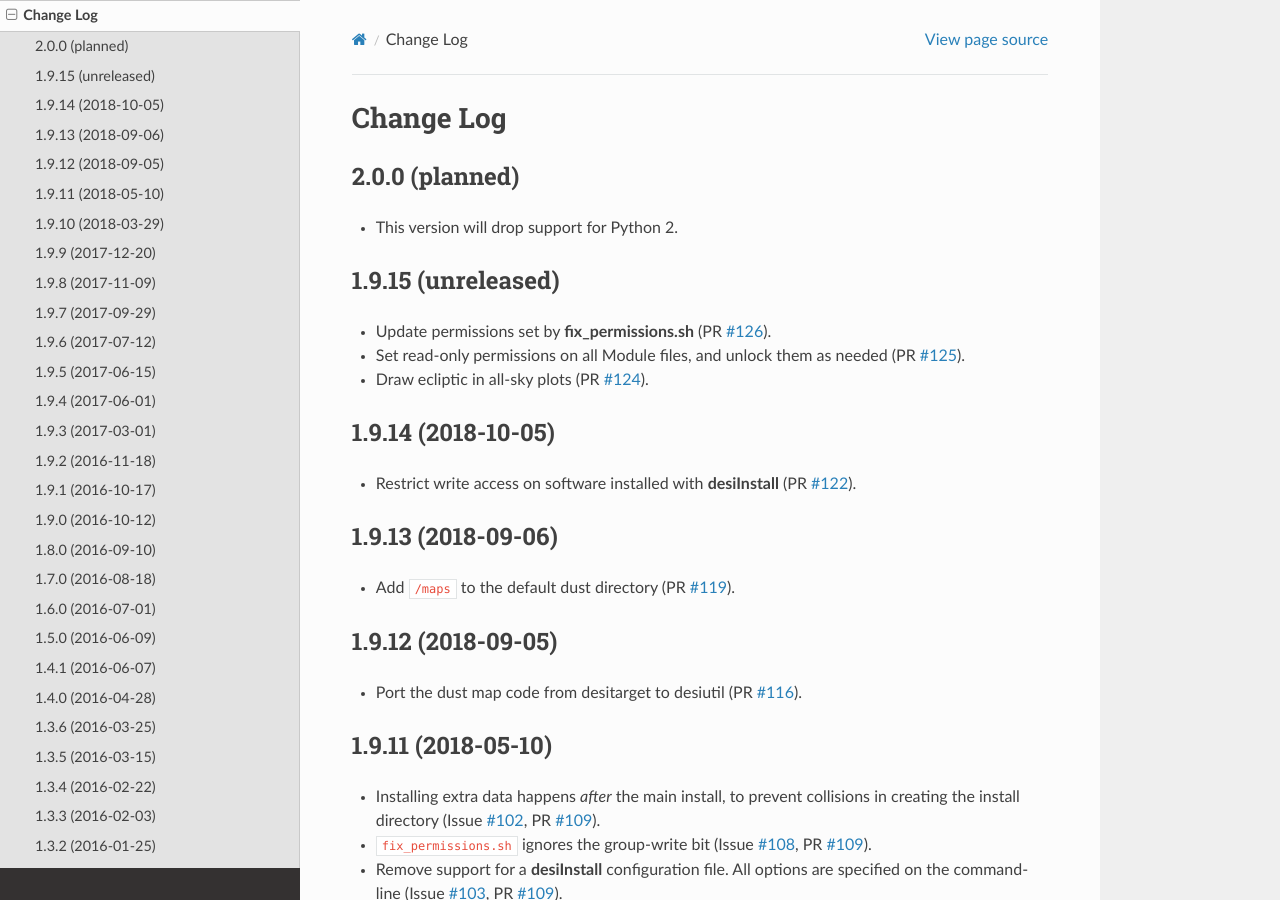
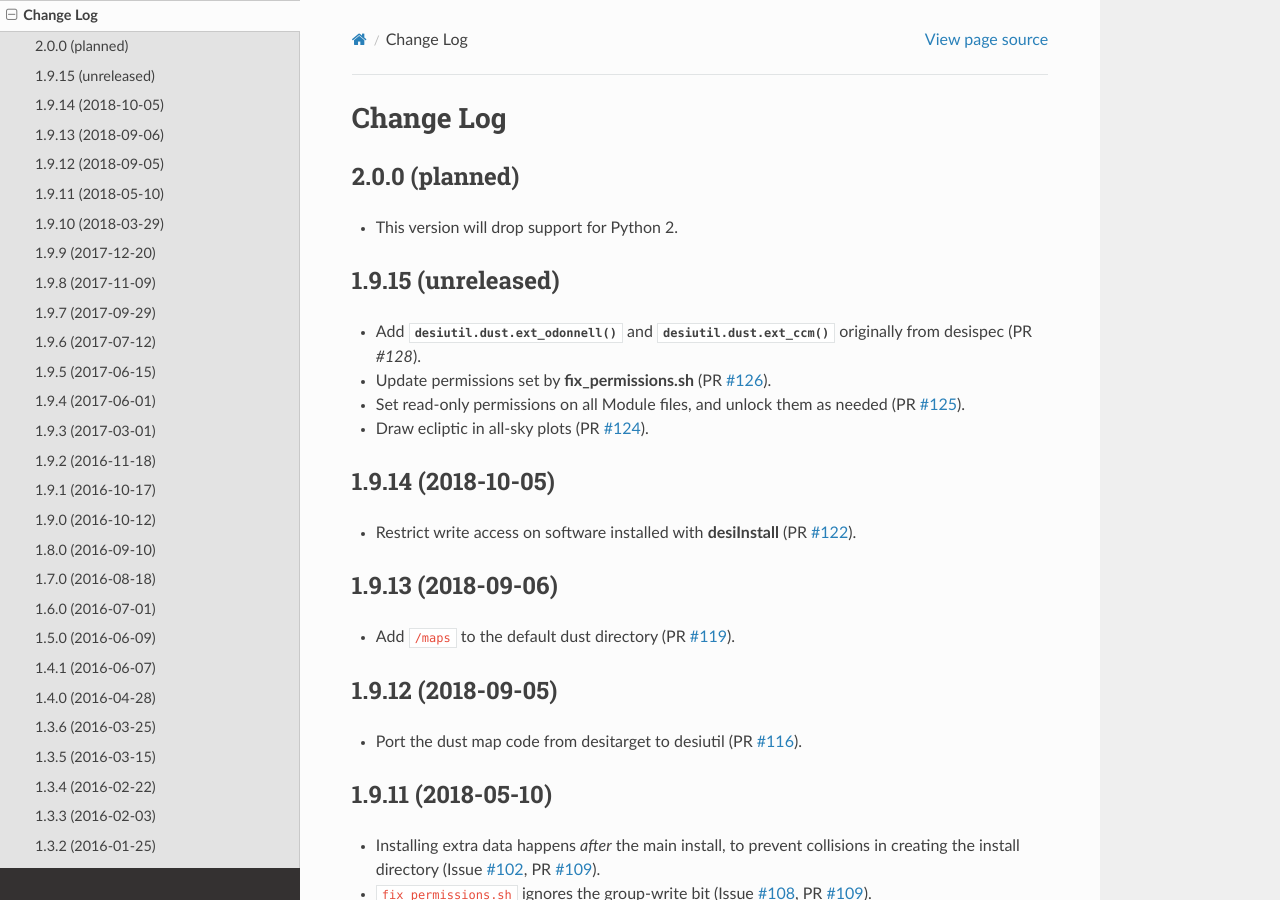
Before and after one commit to desihub/desiutil, a Sphinx documentation site: the page built from doc/changes.rst, in a window 1280 px wide and 900 px high. Built offline with Sphinx 7.4.7 and the Read the Docs theme 2.0.0, drawn with Linux system fonts in a browser that asks for light colours.

Commit message:
update changes.rst for PR #128

```diff
--- a/doc/changes.rst
+++ b/doc/changes.rst
@@ -10,10 +10,13 @@ Change Log
 1.9.15 (unreleased)
 -------------------
 
+* Add :func:`desiutil.dust.ext_odonnell` and :func:`desiutil.dust.ext_ccm`
+  originally from desispec (PR `#128`).
 * Update permissions set by :command:`fix_permissions.sh` (PR `#126`_).
 * Set read-only permissions on all Module files, and unlock them as needed (PR `#125`_).
 * Draw ecliptic in all-sky plots (PR `#124`_).
 
+.. _`#128`: https://github.com/desihub/desiutil/pull/128
 .. _`#126`: https://github.com/desihub/desiutil/pull/126
 .. _`#125`: https://github.com/desihub/desiutil/pull/125
 .. _`#124`: https://github.com/desihub/desiutil/pull/124
```
